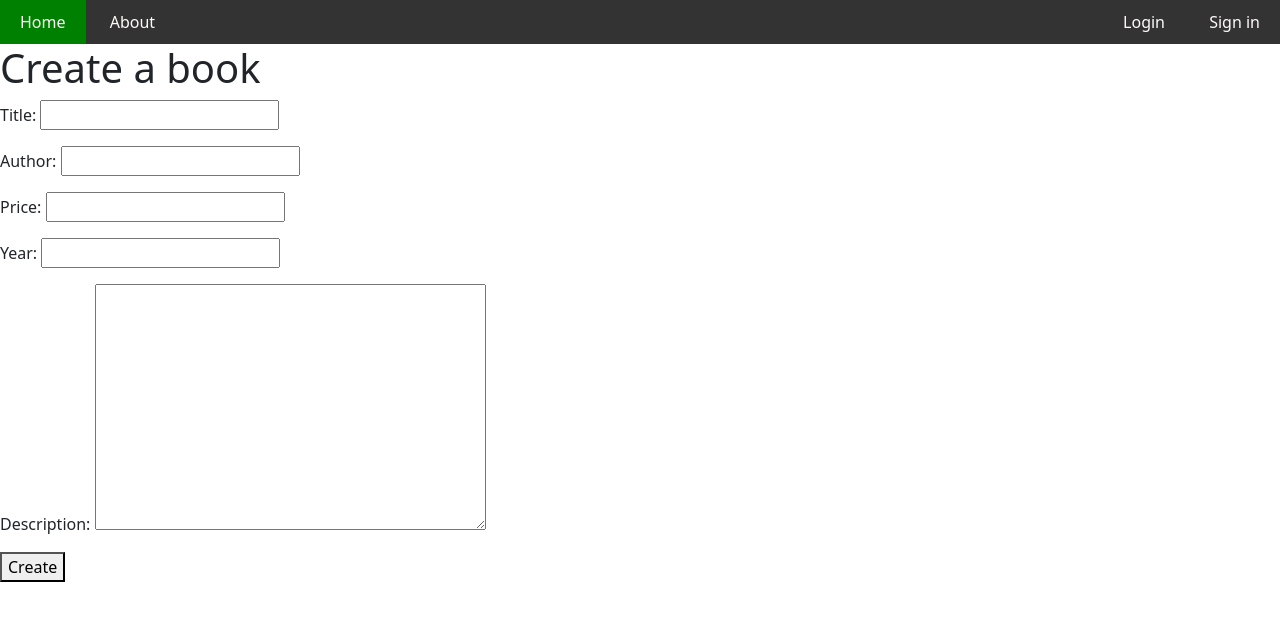
After one commit to AlisherXujanov/e-commerce, a Django app: page /products/create-book in a window 1280 px wide. The commit adds this page. Shown: the top 621 px of the page. Run offline with Django 5.2, Linux system fonts and the light colour scheme; some libraries are stand-ins or nearby versions.

Commit message:
Co-authored-by: AxmedovAziz <AxmedovAziz@users.noreply.github.com>

```diff
--- /dev/null
+++ b/backend/products/forms.py
@@ -0,0 +1,9 @@
+from django import forms
+from .models import Book
+
+
+
+class CreateBookForm(forms.ModelForm):
+    class Meta:
+        model = Book
+        fields = ['title', 'author', 'price', 'year', 'description']
--- a/backend/products/models.py
+++ b/backend/products/models.py
@@ -5,10 +5,7 @@ import json
 # json.dumps()   =>    JSON.stringify()
 # json.loads()   =>    JSON.parse()
 
-
-# Create your models here.
-
-class Book(models.Model):
+class Book(models.Model):  # Table name
     title = models.CharField(max_length=100)
     author = models.CharField(max_length=100)
     price = models.IntegerField()
--- /dev/null
+++ b/backend/products/templates/create_book_view.html
@@ -0,0 +1,18 @@
+{% extends 'base.html' %}
+
+{% block title %}
+  <title>Create a book</title>
+{% endblock %}
+
+{% block content %}
+  <h1>Create a book</h1>
+
+  <form method="post" >
+    {% csrf_token %}
+
+    {{ form.as_p }}
+
+    <button type="submit">Create</button>
+  </form>
+
+{% endblock %}
--- a/backend/products/urls.py
+++ b/backend/products/urls.py
@@ -3,4 +3,5 @@ from .views import *
 
 urlpatterns = [
     path("", products_view, name="products_view"),
+    path("create-book", create_book_view, name="create_book_view"),
 ]
--- a/backend/products/views.py
+++ b/backend/products/views.py
@@ -1,9 +1,9 @@
-from django.shortcuts import render
+from django.shortcuts import render, redirect
+from .forms import CreateBookForm
 
 # 1. Account related views
 # 2. CRM  => Client Relationship Management
 # 3. CRUD  => Create, Read, Update, Delete
-
 
 
 def products_view(request):
@@ -14,6 +14,17 @@ def products_view(request):
     return render(request, "products_view.html", context)
 
 
+def create_book_view(request):
+    form = CreateBookForm()
+    cotext = {"form": form}
+
+    if request.method == "POST":
+        form = CreateBookForm(request.POST)
+        if form.is_valid():
+            form.save()
+            return redirect("products_view")
+
+    return render(request, "create_book_view.html", cotext)
 
 
 # =================================================================
--- a/backend/templates/navbar.html
+++ b/backend/templates/navbar.html
@@ -6,6 +6,7 @@
     </div>
     <div class="right">
       {% if request.user.is_authenticated %}
+        <a href="{% url 'create_book_view' %}">Add a book</a>
         <a href="{% url 'logout' %}">Logout</a>
       {% else %}
         <a href="{% url 'login' %}">Login</a>
```
Also changed, not shown: backend/db.sqlite3.
